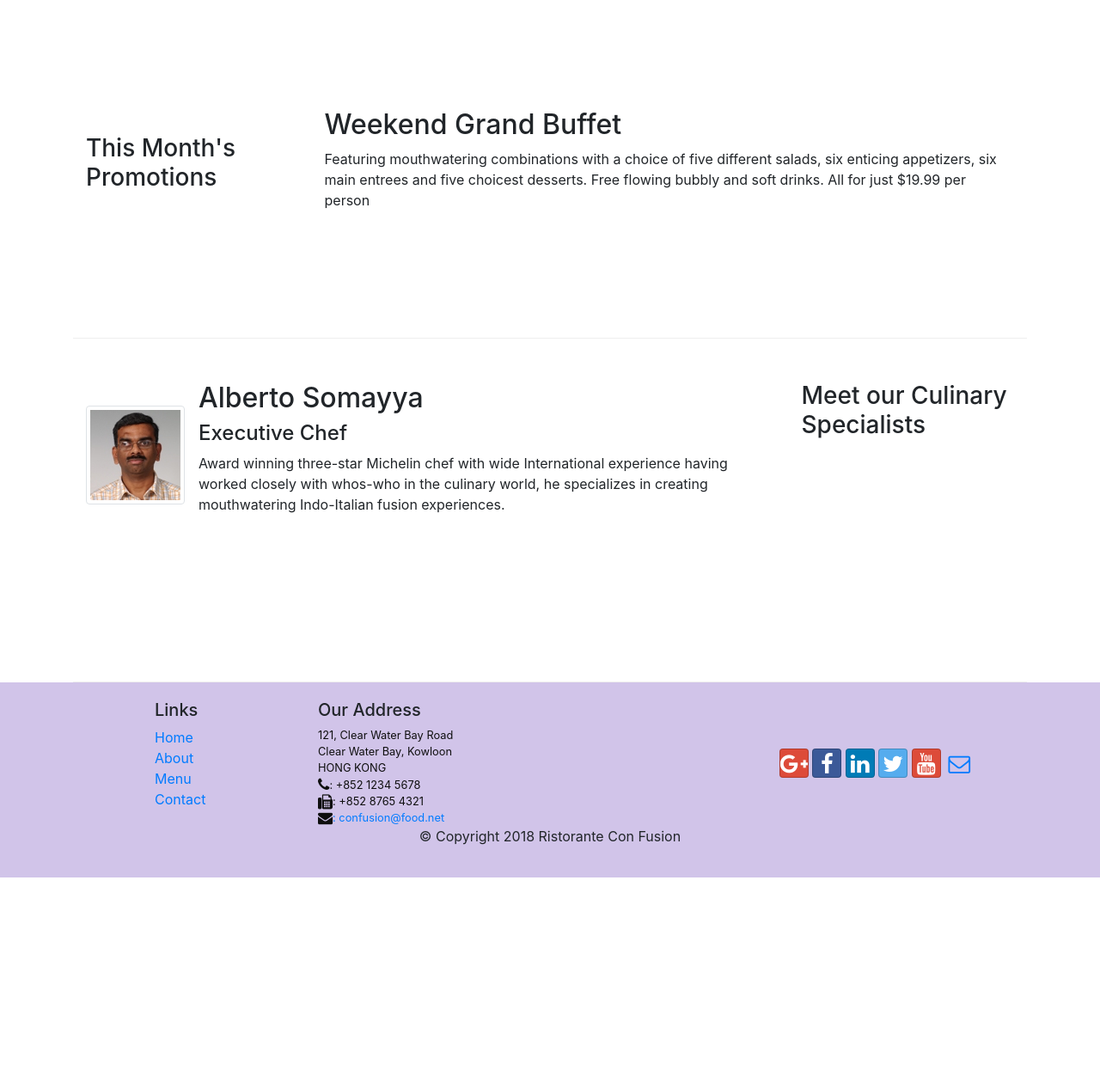
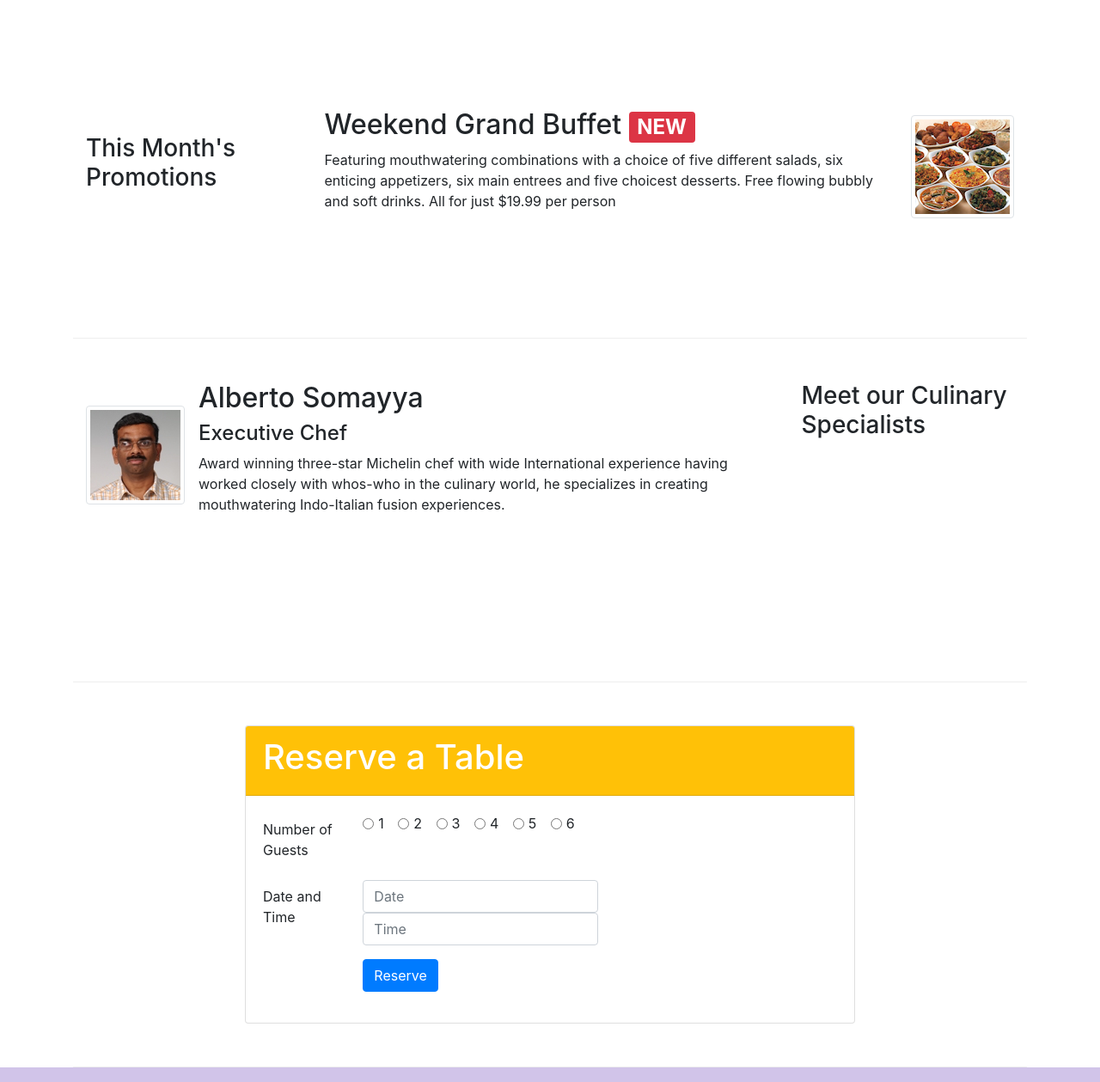
Before and after one commit to Pranshu012/hotelSite-BootStrap, a website: page index.html in a window 1280 px wide. Shown: the part 740-1999 px from the top of the page at 86% size. Before the commit the page ends 1761 px from the top, so only its background shows below. Drawn offline with nearby package versions, Linux system fonts and the light colour scheme.

Commit message:
assignment2/tabs

```diff
--- a/css/styles.css
+++ b/css/styles.css
@@ -37,3 +37,10 @@ body{
 .navbar-dark {
      background-color: #512DA8;
 }
+
+.tab-content {
+    border-left: 1px solid #ddd;
+    border-right: 1px solid #ddd;
+    border-bottom: 1px solid #ddd;
+    padding: 10px;
+}
--- a/index.html
+++ b/index.html
@@ -42,8 +42,13 @@
                     <h1>Ristorante con Fusion</h1>
                     <p class="d-none d-sm-block">We take inspiration from the World's best cuisines, and create a unique fusion experience. Our lipsmacking creations will tickle your culinary senses!</p>
                 </div>
-                <div class="col-12 col-sm align-self-center">
+                <div class="col-12 col-sm-3 align-self-center">
                     <img src="img/logo.png" class="img-fluid">
+                </div>
+                <div class="col-12 col-sm-3 align-self-center">
+
+                        <a class="btn btn-warning btn-lg" href="#reservetable">Reserve Table</a>
+
                 </div>
             </div>
         </div>
@@ -75,8 +80,15 @@
                 <h3>This Month's Promotions</h3>
             </div>
             <div class="col col-sm col-md">
-                <h2>Weekend Grand Buffet</h2>
-                <p class="d-none d-sm-block">Featuring mouthwatering combinations with a choice of five different salads, six enticing appetizers, six main entrees and five choicest desserts. Free flowing bubbly and soft drinks. All for just $19.99 per person </p>
+                <div class="media">
+
+                    <div class="media-body">
+                        <h2>Weekend Grand Buffet <span class="badge badge-danger">NEW</span></h2>
+                        <p class="d-none d-sm-block">Featuring mouthwatering combinations with a choice of five different salads, six enticing appetizers, six main entrees and five choicest desserts. Free flowing bubbly and soft drinks. All for just $19.99 per person </p>
+                    </div>
+                    <img class="d-flex ml-3 img-thumbnail align-self-center"
+                    src="img/buffet.png" alt="buffet">
+                </div>
             </div>
         </div>
 
@@ -100,6 +112,76 @@
                 </div>
             </div>
         </div>
+
+        <div class="row row-content">
+            <div class="col-12 col-sm-8 offset-sm-2">
+                <div class="card" id="reservetable">
+                    <div class="card-header bg-warning"><h1 class="text-white">Reserve a Table</h1></div>
+                    <div class="card-body">
+                        <form>
+                            <div class="form-group row">
+                                <label for="guestcount" class="col-md-2 col-form-label">Number of Guests</label>
+                                <div class="col-md-10 ">
+                                    <div class="form-check-inline">
+                                        <input id="guestcount" name="guestcount" type="radio" class="form-check-input">1
+                                     </div>
+
+                                     <div class="form-check-inline">
+                                        <input id="guestcount" name="guestcount" type="radio" class="form-check-input">2
+                                     </div>
+
+                                     <div class="form-check-inline">
+                                        <input id="guestcount" name="guestcount" type="radio" class="form-check-input">3
+                                     </div>
+
+                                     <div class="form-check-inline">
+                                        <input id="guestcount" name="guestcount" type="radio" class="form-check-input">4
+                                     </div>
+
+                                     <div class="form-check-inline">
+                                        <input id="guestcount" name="guestcount" type="radio" class="form-check-input">5
+                                     </div>
+
+                                     <div class="form-check-inline">
+                                        <input id="guestcount" name="guestcount" type="radio" class="form-check-input">6
+                                     </div>
+                                </div>
+
+                            </div>
+
+                            <div class="form-group row">
+                                <label for="datetime" class="col-md-2 col-form-label">Date and Time</label>
+                                <div class="col-md-10 ">
+                                    <div class="form-check-inline">
+                                        <input id="datetime" name="datetime" type="text"  placeholder="Date" class="form-control">
+                                     </div>
+
+                                     <div class="form-check-inline">
+                                        <input id="datetime" name="datetime" type="text" placeholder="Time" class="form-control">
+                                     </div>
+
+                                </div>
+                            </div>
+
+                            <div class="form-group row">
+                                <div class="offset-md-2 col-md-10">
+                                    <button type="submit" class="btn btn-primary">Reserve</button>
+                                </div>
+                            </div>
+
+
+
+                        </form>
+                    </div>
+
+                </div>
+            </div>
+
+        </div>
+
+
+
+
     </div>
 
     <footer class="footer">
```
Also changed, not shown: aboutus.html (+43 -2 lines).
